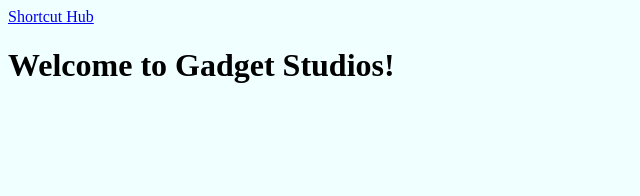
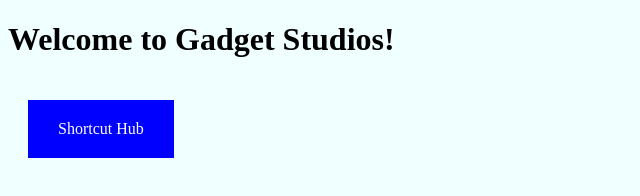
Before and after one commit to Gadget-Studios/gadget-studios.github.io, a plain HTML site: page index.html in a window 1280 px wide. Shown: the whole page, without its empty margins (0-640 px from the left). Drawn offline with Linux system fonts and the light colour scheme.

Commit message:
Add styles for link block and anchor elements
Added styles for link block and hover effects.

```diff
--- a/index.html
+++ b/index.html
@@ -4,9 +4,28 @@
     <meta charset="UTF-8">
     <meta name="viewport" content="width=device-width, initial-scale=1.0">
     <title>Gadget Studios</title>
+    <style>
+        .link-block {
+            display: inline-block;
+            margin: 20px;
+        }
+        a:link {
+            background-color: blue;
+            color: white;
+            padding: 20px 30px;
+            text-decoration: none;
+            display: inline-block;
+        }
+
+        a:hover {
+            background-color: darkblue;
+        }
+    </style>
+</head>
+<body style="background-color:azure">
+    <h1>Welcome to Gadget Studios!</h1>
     <div class="link-block">
         <a href="https://gadget-studios.github.io/shortcut-hub.github.io/">Shortcut Hub</a>
     </div>
-</head>
-<body style="background-color:azure">
-    <h1>Welcome to Gadget Studios!</h1>
+</body>
+</html>
```
